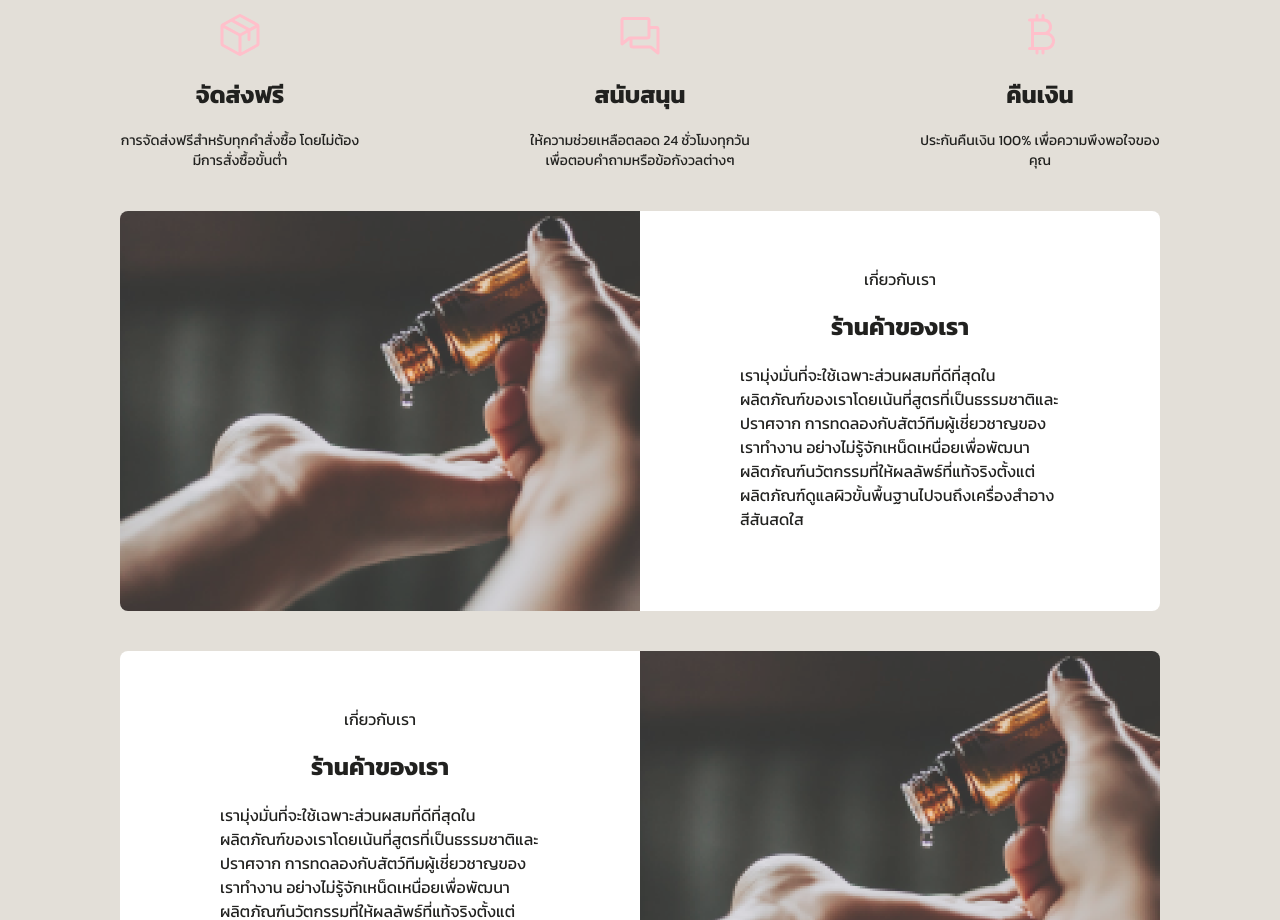
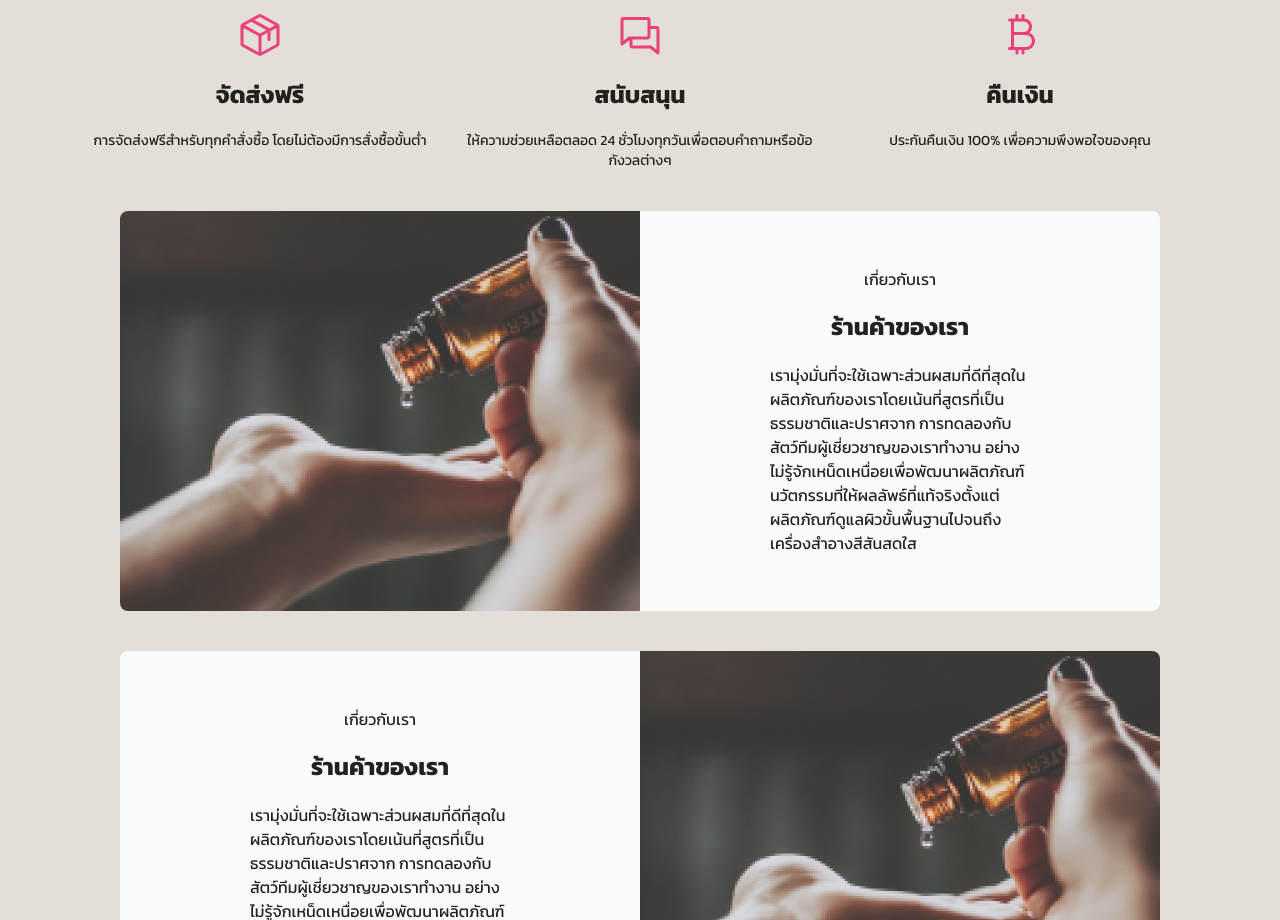
Before and after one commit to phupa1122/nextjs-project, a Next.js app: page / in a window 1280 px wide. Shown: the part 1880-2800 px from the top of the page. Built offline with nearby package versions, Linux system fonts and the light colour scheme.

Commit message:
response footer

```diff
--- a/src/app/about/page.tsx
+++ b/src/app/about/page.tsx
@@ -11,7 +11,7 @@ const CenteredDiv = styled.div`
   justify-content: center;
   align-items: center;
   text-align: center;
-  color: pink;
+  color: #EC407A;
 `;
 
 export default function about() {
@@ -23,7 +23,7 @@ export default function about() {
             <div className="hero h-96 bg-white1 bg-center" style={{ backgroundImage: "url('/images/bg-about.png')" }}>
                 <div className="flex items-center justify-center">
                     <div className="text-center items-center">
-                        <h1 className="text-6xl font-bold text-black1">เกี่ยวกับเรา </h1>
+                        <h1 className="xl:text-6xl xl:font-bold sm:text-3xl sm:font-bold text-black1 ">เกี่ยวกับเรา </h1>
                         <div className="mx-auto">
                             <div className="breadcrumbs text-lg text-black1">
                                 <ul className="flex justify-center">
@@ -47,18 +47,40 @@ export default function about() {
 
                     <div className='w-full pt-5'>
                         <div className="flex flex-row items-center justify-center space-x-0 rounded-lg">
-                            <div className="w-full h-[200px] flex bg-[#FFFFFF] bg-center rounded-l-lg items-center justify-center">
-                                <div className="w-1/3 text-start">
-                                    <p className="text-sm text-black1">
+                            <div className="w-full h-[200px] flex bg-slate-50 bg-center rounded-l-lg items-center justify-center">
+                                <div
+                                    className="w-1/3 text-start overflow-hidden text-ellipsis"
+                                    style={{ maxHeight: "200px", overflowY: "hidden" }}
+                                >
+                                    <p
+                                        className="text-sm text-black1"
+                                        style={{
+                                            display: "-webkit-box",
+                                            WebkitBoxOrient: "vertical",
+                                            WebkitLineClamp: 8,
+                                            overflow: "hidden",
+                                        }}
+                                    >
                                         มุมหนึ่งก็เหมือนจะบอกเล่าเรื่องราวของ
                                         ตัวเองที่จริง ๆ ชีวิต ณ วันนี้ดูยุ่งยาก ละเอียด และมีกรอบเสียเหลือเกิน (เมื่อมองอย่างผิวเผิน) แต่จากคนที่เคยรักอิสระและติสท์มากอย่างผมต้องเปลี่ยนไป มันก็ไม่ใช่การฝืนแม้แต่นิดเดียว เพียงเพราะไม่อยากเสียดายเวลาอีกแล้ว…
                                     </p>
                                 </div>
                             </div>
 
-                            <div className="w-full h-[200px] flex bg-[#FFFFFF] bg-center rounded-r-lg items-center justify-center">
-                                <div className="w-1/3 text-start">
-                                    <p className="text-sm text-black1">
+                            <div className="w-full h-[200px] flex bg-slate-50 bg-center rounded-r-lg items-center justify-center">
+                                <div
+                                    className="w-1/3 text-start overflow-hidden text-ellipsis"
+                                    style={{ maxHeight: "200px", overflowY: "hidden" }}
+                                >
+                                    <p
+                                        className="text-sm text-black1"
+                                        style={{
+                                            display: "-webkit-box",
+                                            WebkitBoxOrient: "vertical",
+                                            WebkitLineClamp: 8,
+                                            overflow: "hidden",
+                                        }}
+                                    >
                                         หลายคนมีต้นทุนมากจนคิดว่าเคยเติมได้ เคยเติมอยู่ประมาทและหลงลืมไปว่าแม้จะเติม
                                         ได้บ่อยครั้งกว่าคนอื่น แต่มันก็มีวันหมด เปรียบเสมือนคนที่คิดว่าตนมีต้นทุนชีวิตที่ดี ด้านการเงินด้านโอกาสแต่ที่สุดเวลาคนเราก็เท่ากัน
                                     </p>
@@ -70,13 +92,13 @@ export default function about() {
             </div>
 
             <div className="flex flex-row items-center justify-center space-x-0 px-10">
-                <div className="w-1/2 h-[400px] flex-row bg-white1 bg-center">
-                    <div className="h-[400px] flex-row bg-white1 bg-center" style={{ backgroundImage: "url('/images/About.png')" }}>
+                <div className="w-1/2 h-[400px] flex-row bg-white1 bg-center rounded-l-lg">
+                    <div className="h-[400px] flex-row bg-white1 bg-center rounded-l-lg" style={{ backgroundImage: "url('/images/About.png')" }}>
 
                     </div>
                 </div>
-                <div className="w-1/2 h-[400px] flex-row bg-[#FFFFFF] bg-center">
-                    <div className="w-full h-[400px] flex bg-[#FFFFFF] bg-center items-center justify-center">
+                <div className="w-1/2 h-[400px] flex-row bg-[#FFFFFF] bg-center rounded-r-lg">
+                    <div className="w-full h-[400px] flex bg-[#FFFFFF] bg-center items-center justify-center rounded-r-lg">
                         <div className="w-1/3 text-center">
                             <p className="text-sm text-black1 ">
                                 สวัสดี
@@ -84,7 +106,15 @@ export default function about() {
                             <h1 className="text-2xl font-bold text-black1 my-5">
                                 ผู้บริหารสูงสุด
                             </h1>
-                            <p className="text-sm text-black1">
+                            <p
+                                className="text-sm text-black1"
+                                style={{
+                                    display: "-webkit-box",
+                                    WebkitBoxOrient: "vertical",
+                                    WebkitLineClamp: 8,
+                                    overflow: "hidden",
+                                }}
+                            >
                                 เพื่อศึกษาองค์ประกอบของการเป็นผู้บริหารมืออาชีพและการจัดการความรู้เกี่ยวกับการบริหารการศึกษาซึ่งเป็นกลไก
                                 และเป็นคุณสมบัติที่สำคัญอย่างยิ่งที่ผู้บริหารสถานศึกษาควรจะต้องมีเพื่อให้ครบองค์ประกอบและเหมาะสมทุกประการ
                                 พร้อมสำหรับการเป็นผู้บริหารมืออาชีพที่จะพัฒนาทิศทางการศึกษาก้าวไปข้างหน้าอย่างเป็นระบบ
@@ -95,15 +125,23 @@ export default function about() {
             </div>
 
             <div className="w-full my-10 px-10">
-                <div className="grid gap-40 grid-cols-3">
+                <div className="grid grid-cols-1 md:grid-cols-3 gap-5">
                     <div className="text-center flex flex-col gap-y-5">
                         <CenteredDiv>
                             <LuLeaf size={48} />
                         </CenteredDiv>
-                        <h1 className="text-2xl	 font-bold text-black1">
+                        <h1 className="text-2xl font-bold text-black1">
                             ธรรมชาติ
                         </h1>
-                        <p className=" text-black1 text-sm">
+                        <p
+                            className="text-sm text-black1"
+                            style={{
+                                display: "-webkit-box",
+                                WebkitBoxOrient: "vertical",
+                                WebkitLineClamp: 2,
+                                overflow: "hidden",
+                            }}
+                        >
                             สำหรับตอนนี้พี่สาวกำลังหมั้นหมายกันในฤดูที่ดีกว่ารอก่อนเป็นครั้งคราว
                         </p>
                     </div>
@@ -112,10 +150,18 @@ export default function about() {
                         <CenteredDiv>
                             <LuCrown size={48} />
                         </CenteredDiv>
-                        <h1 className="text-2xl	 font-bold text-black1">
+                        <h1 className="text-2xl font-bold text-black1">
                             คุณภาพ
                         </h1>
-                        <p className="text-black1 text-sm">
+                        <p
+                            className="text-sm text-black1"
+                            style={{
+                                display: "-webkit-box",
+                                WebkitBoxOrient: "vertical",
+                                WebkitLineClamp: 2,
+                                overflow: "hidden",
+                            }}
+                        >
                             บริการรับแก้ไขเรื่องความผิดให้เหมาะสม หลักการของมนุษย์ ความน่าเบื่อหน่าย อายุ คุณ ความเรียบง่าย
                         </p>
                     </div>
@@ -124,16 +170,25 @@ export default function about() {
                         <CenteredDiv>
                             <PiCurrencyBtc size={48} />
                         </CenteredDiv>
-                        <h1 className="text-2xl	 font-bold text-black1">
+                        <h1 className="text-2xl font-bold text-black1">
                             คืนเงิน
                         </h1>
-                        <p className="text-black1 text-sm">
+                        <p
+                            className="text-sm text-black1"
+                            style={{
+                                display: "-webkit-box",
+                                WebkitBoxOrient: "vertical",
+                                WebkitLineClamp: 2,
+                                overflow: "hidden",
+                            }}
+                        >
                             ประกันคืนเงิน 100% เพื่อความพึงพอใจของคุณ
                         </p>
                     </div>
                 </div>
             </div>
 
+
         </>
     )
 }
--- a/src/app/page.tsx
+++ b/src/app/page.tsx
@@ -38,13 +38,12 @@ const data = [
     { title: "ทำเล็บ", subtitle: "ฝีมือช่างขั้นเทพ ราคาถูก", description: "Description 20", image: "/images/product/Nail.png" },
 ];
 
-
 const CenteredDiv = styled.div`
   display: flex;
   justify-content: center;
   align-items: center;
   text-align: center;
-  color: pink1;
+  color: #EC407A;
 `;
 
 const employees = [
@@ -73,15 +72,23 @@ export default function Home() {
         <>
             {/* โฆษณา */}
             <div className="hero min-h-screen bg-white1 bg-center" style={{ backgroundImage: "url('/images/bg-homepage.png')" }}>
-                <div className="ml-auto mr-10 pr-20 w-1/3">
+                <div className="ml-auto mr-10 w-1/3">
                     <div className="text-right">
-                        <p className="mb-6 text-xl	 text-black1">
+                        <p className="md:mb-6 md:text-xl text-black1 sm:mb-2">
                             ยกกระชับผิวหน้า
                         </p>
-                        <h1 className="text-6xl	 font-bold text-black1">
+                        <h1 className="md:text-6xl font-bold text-black1 ">
                             บำรุงผิวพรรณและความสวยงาม
                         </h1>
-                        <p className="mt-6 text-black1">
+                        <p
+                            className="md:mt-6 text-black1 sm:mt-2"
+                            style={{
+                                display: "-webkit-box",
+                                WebkitBoxOrient: "vertical",
+                                WebkitLineClamp: 2,
+                                overflow: "hidden",
+                            }}
+                        >
                             ส่วนผสมจากธรรมชาติจากพืชเพื่อช่วยให้ลูกค้ามีผิวเปล่งปลั่งและมีสุขภาพดี
                         </p>
                     </div>
@@ -196,41 +203,65 @@ export default function Home() {
             </div>
 
             {/* การขาย */}
-            <div className="m-10">
-                <div className="w-full my-10 px-20">
-                    <div className="grid gap-40 grid-cols-3">
+            <div className="mx-10">
+                <div className="w-full my-10 px-10">
+                    <div className="grid grid-cols-1 md:grid-cols-3 gap-5">
                         <div className="text-center flex flex-col gap-y-5">
                             <CenteredDiv>
-                                <PiPackage size={48} color="pink" />
+                                <PiPackage size={48} />
                             </CenteredDiv>
-                            <h1 className="text-2xl	 font-bold text-black1">
+                            <h1 className="text-2xl font-bold text-black1">
                                 จัดส่งฟรี
                             </h1>
-                            <p className=" text-black1 text-sm">
+                            <p
+                                className="text-sm text-black1"
+                                style={{
+                                    display: "-webkit-box",
+                                    WebkitBoxOrient: "vertical",
+                                    WebkitLineClamp: 2,
+                                    overflow: "hidden",
+                                }}
+                            >
                                 การจัดส่งฟรีสำหรับทุกคำสั่งซื้อ โดยไม่ต้องมีการสั่งซื้อขั้นต่ำ
                             </p>
                         </div>
 
                         <div className="text-center flex flex-col gap-y-5">
                             <CenteredDiv>
-                                <PiChats size={48} color="pink" />
+                                <PiChats size={48} />
                             </CenteredDiv>
-                            <h1 className="text-2xl	 font-bold text-black1">
+                            <h1 className="text-2xl font-bold text-black1">
                                 สนับสนุน
                             </h1>
-                            <p className="text-black1 text-sm">
+                            <p
+                                className="text-sm text-black1"
+                                style={{
+                                    display: "-webkit-box",
+                                    WebkitBoxOrient: "vertical",
+                                    WebkitLineClamp: 2,
+                                    overflow: "hidden",
+                                }}
+                            >
                                 ให้ความช่วยเหลือตลอด 24 ชั่วโมงทุกวันเพื่อตอบคำถามหรือข้อกังวลต่างๆ
                             </p>
                         </div>
 
                         <div className="text-center flex flex-col gap-y-5">
                             <CenteredDiv>
-                                <PiCurrencyBtc size={48} color="pink" />
+                                <PiCurrencyBtc size={48} />
                             </CenteredDiv>
-                            <h1 className="text-2xl	 font-bold text-black1">
+                            <h1 className="text-2xl font-bold text-black1">
                                 คืนเงิน
                             </h1>
-                            <p className="text-black1 text-sm">
+                            <p
+                                className="text-sm text-black1"
+                                style={{
+                                    display: "-webkit-box",
+                                    WebkitBoxOrient: "vertical",
+                                    WebkitLineClamp: 2,
+                                    overflow: "hidden",
+                                }}
+                            >
                                 ประกันคืนเงิน 100% เพื่อความพึงพอใจของคุณ
                             </p>
                         </div>
@@ -246,16 +277,23 @@ export default function Home() {
 
                         </div>
                     </div>
-                    <div className="w-1/2 h-[400px] flex-row bg-[#FFFFFF] bg-center rounded-r-lg">
-                        <div className="flex items-center justify-center my-14">
-                            <div className="text-center w-80 flex flex-col gap-y-5">
-                                <p className="text-base text-black1 ">
+                    <div className="w-1/2 h-[400px] flex bg-slate-50 bg-center items-center justify-center rounded-r-lg">
+                        <div className="w-1/2 text-center">
+                            <p className="text-base text-black1">
                                 เกี่ยวกับเรา
                             </p>
-                                <h1 className="text-2xl	 font-bold text-black1">
+                            <h1 className="text-2xl font-bold text-black1 my-5">
                                 ร้านค้าของเรา
                             </h1>
-                                <p className="text-base text-start text-black1">
+                            <p
+                                className="text-base text-start text-black1"
+                                style={{
+                                    display: "-webkit-box",
+                                    WebkitBoxOrient: "vertical",
+                                    WebkitLineClamp: 8,
+                                    overflow: "hidden",
+                                }}
+                            >
                                 เรามุ่งมั่นที่จะใช้เฉพาะส่วนผสมที่ดีที่สุดในผลิตภัณฑ์ของเราโดยเน้นที่สูตรที่เป็นธรรมชาติและปราศจาก
                                 การทดลองกับสัตว์ทีมผู้เชี่ยวชาญของเราทำงาน
                                 อย่างไม่รู้จักเหน็ดเหนื่อยเพื่อพัฒนาผลิตภัณฑ์นวัตกรรมที่ให้ผลลัพธ์ที่แท้จริงตั้งแต่ผลิตภัณฑ์ดูแลผิวขั้นพื้นฐานไปจนถึงเครื่องสำอางสีสันสดใส
@@ -264,26 +302,31 @@ export default function Home() {
                     </div>
                 </div>
             </div>
-            </div>
 
             {/* ความคิดเห็น */}
             <div className="m-10">
                 <div className="flex flex-row items-center justify-center space-x-0 px-20 mt-10">
-                    <div className="w-1/2 h-[400px] flex-row bg-[#FFFFFF] bg-center rounded-l-lg">
-                        <div className="flex items-center justify-center my-14">
-                            <div className="text-center w-80 flex flex-col gap-y-5">
-                                <p className="text-base text-black1 ">
+                    <div className="w-1/2 h-[400px] flex bg-slate-50 bg-center items-center justify-center rounded-l-lg">
+                        <div className="w-1/2 text-center">
+                            <p className="text-base text-black1">
                                 เกี่ยวกับเรา
                             </p>
-                                <h1 className="text-2xl	 font-bold text-black1">
+                            <h1 className="text-2xl font-bold text-black1 my-5">
                                 ร้านค้าของเรา
                             </h1>
-                                <p className="text-base text-start text-black1">
+                            <p
+                                className="text-base text-start text-black1"
+                                style={{
+                                    display: "-webkit-box",
+                                    WebkitBoxOrient: "vertical",
+                                    WebkitLineClamp: 8,
+                                    overflow: "hidden",
+                                }}
+                            >
                                 เรามุ่งมั่นที่จะใช้เฉพาะส่วนผสมที่ดีที่สุดในผลิตภัณฑ์ของเราโดยเน้นที่สูตรที่เป็นธรรมชาติและปราศจาก
                                 การทดลองกับสัตว์ทีมผู้เชี่ยวชาญของเราทำงาน
                                 อย่างไม่รู้จักเหน็ดเหนื่อยเพื่อพัฒนาผลิตภัณฑ์นวัตกรรมที่ให้ผลลัพธ์ที่แท้จริงตั้งแต่ผลิตภัณฑ์ดูแลผิวขั้นพื้นฐานไปจนถึงเครื่องสำอางสีสันสดใส
                             </p>
-                            </div>
                         </div>
                     </div>
                     <div className="w-1/2 h-[400px] flex-row bg-white1 bg-center">
```
Lines whose indentation alone changed are shown as unchanged.
